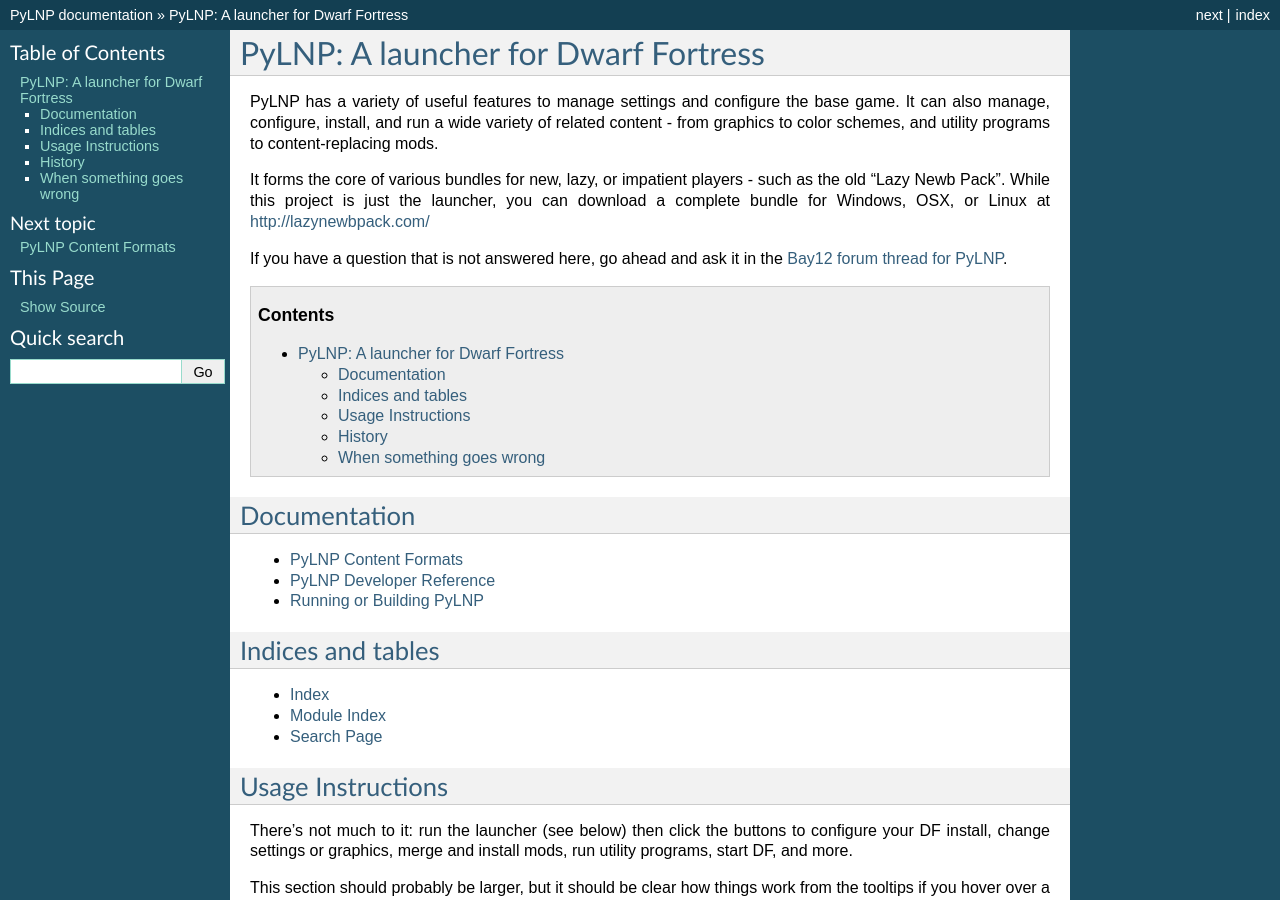
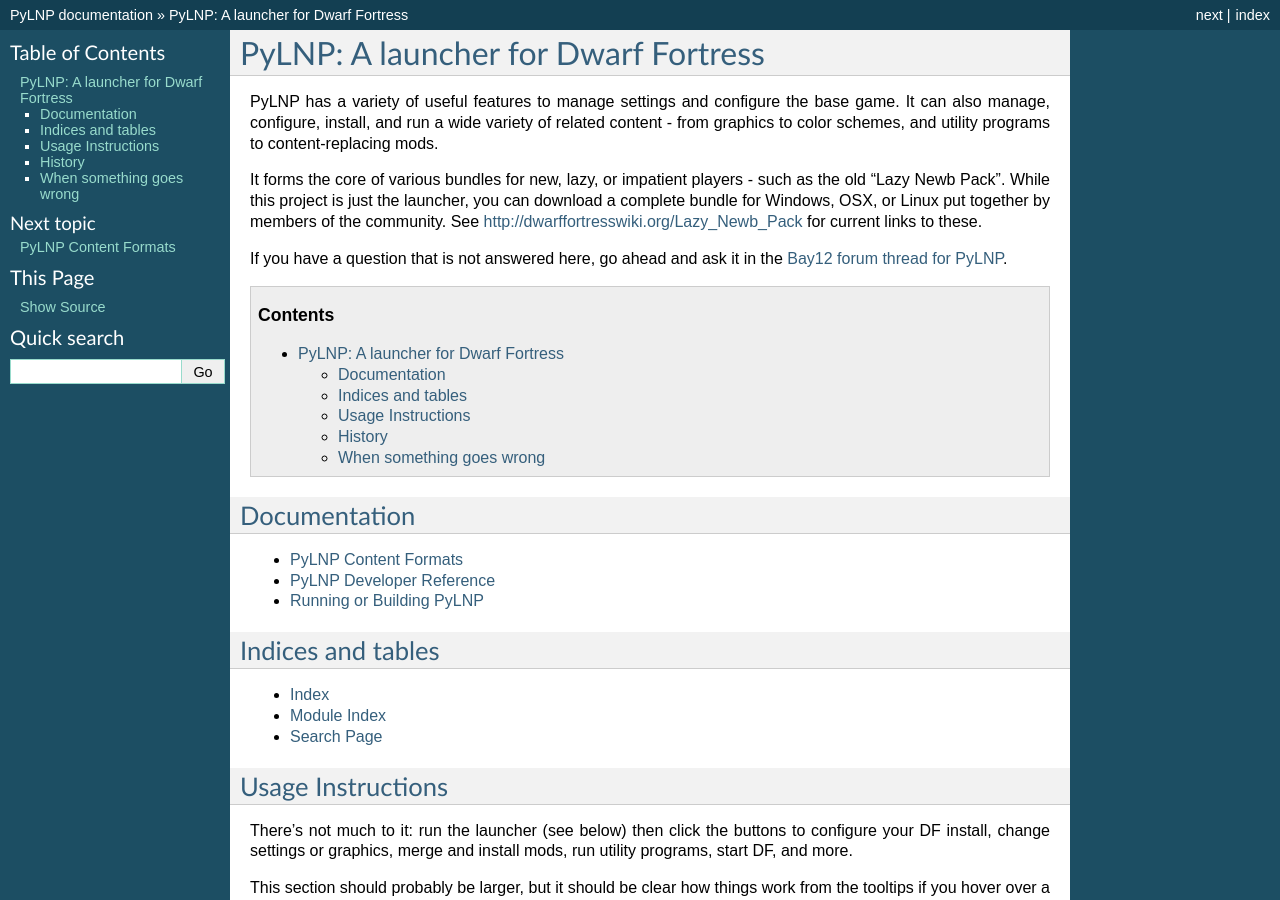
Before and after one commit to Pidgeot/python-lnp, a Sphinx documentation site: the page built from docs/index.rst, in a window 1280 px wide and 900 px high. Built offline with Sphinx 7.4.7, drawn with Linux system fonts in a browser that asks for light colours; the version number could not be read and is left out.

Commit message:
Swap out broken link to LNP bundles in docs

```diff
--- a/docs/index.rst
+++ b/docs/index.rst
@@ -8,8 +8,8 @@
 
 It forms the core of various bundles for new, lazy, or impatient players -
 such as the old "Lazy Newb Pack".  While this project is just the launcher,
-you can download a complete bundle for Windows, OSX, or Linux at
-http://lazynewbpack.com/
+you can download a complete bundle for Windows, OSX, or Linux put together by members of
+the community. See http://dwarffortresswiki.org/Lazy_Newb_Pack for current links to these.
 
 If you have a question that is not answered here, go ahead and ask it in the
 `Bay12 forum thread for PyLNP <http://www.bay12forums.com/smf/index.php?topic=140808>`_.
```
